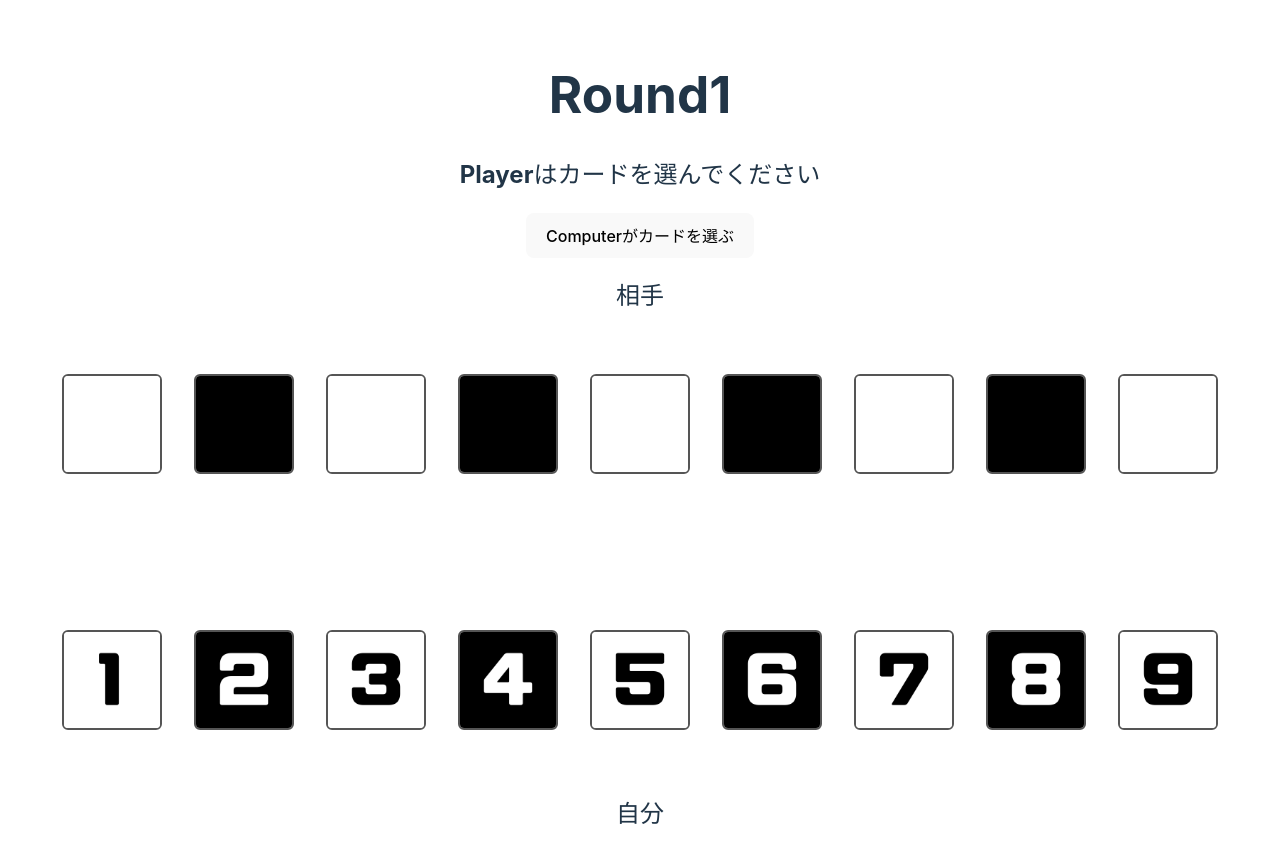
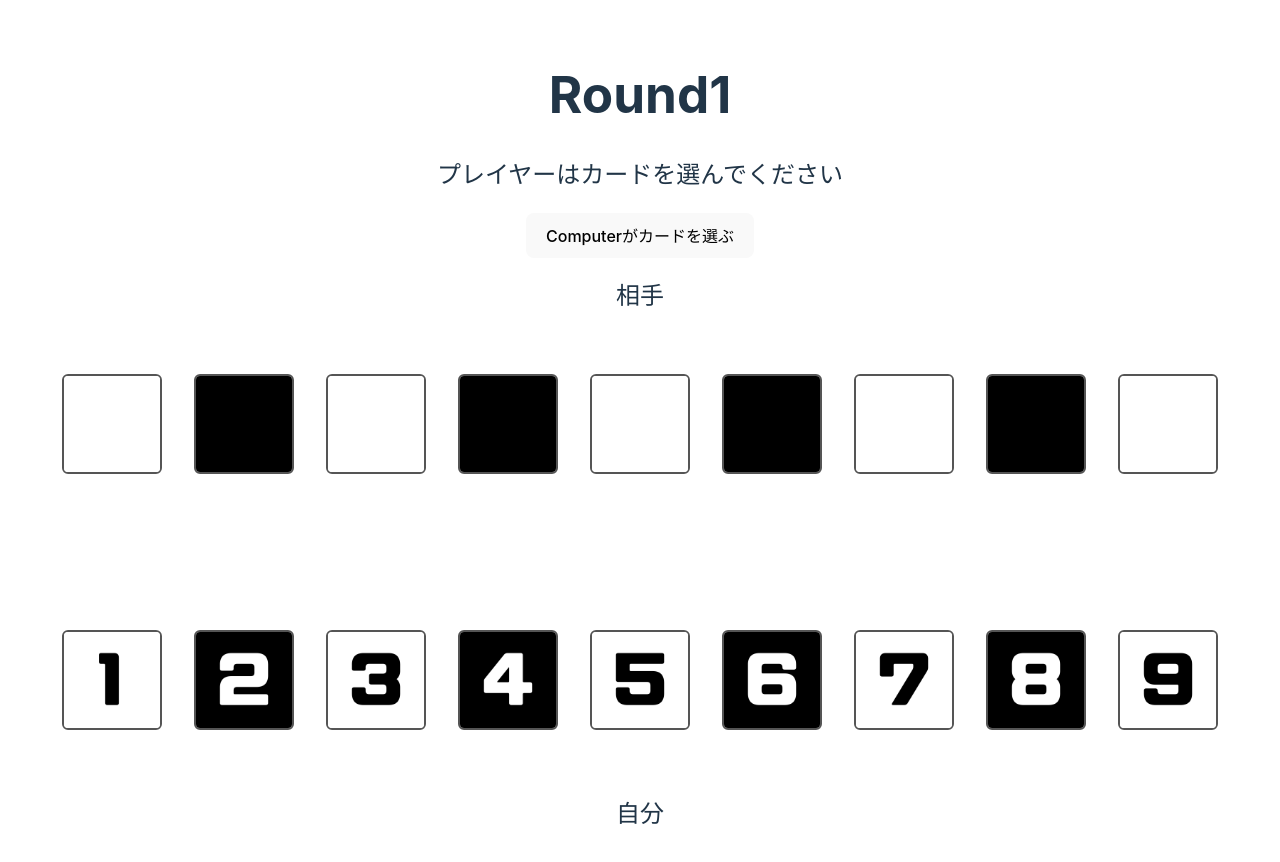
Before and after one commit to molkker/ku-ron-vscom, a React (Vite) app: page / in a window 1280 px wide. Shown: the top 862 px of the page. Built offline with nearby package versions, Linux system fonts and the light colour scheme.

Commit message:
最初のsetを変更

```diff
--- a/src/App.jsx
+++ b/src/App.jsx
@@ -56,7 +56,7 @@ function App() {
   const [winner, setWinner] = useState("")
   const [round, setRound] = useState(1)
   const [drawCount, setDrawCount] = useState(0)
-  const [turnPlayer, setTurnPlayer] = useState("Player")
+  const [turnPlayer, setTurnPlayer] = useState("プレイヤー")
   const [operationImpossible, setOperationImpossible] = useState(false)
 
   // 手札をシャッフル
```
